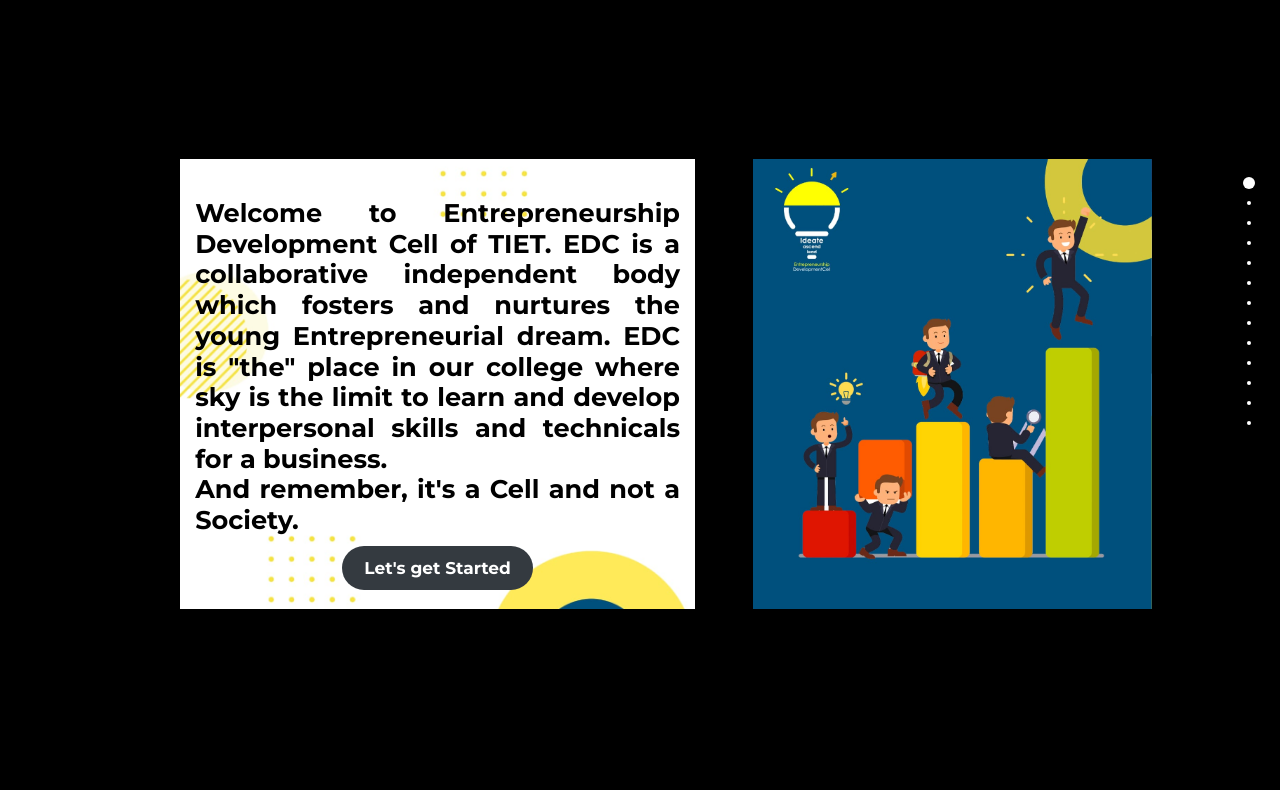
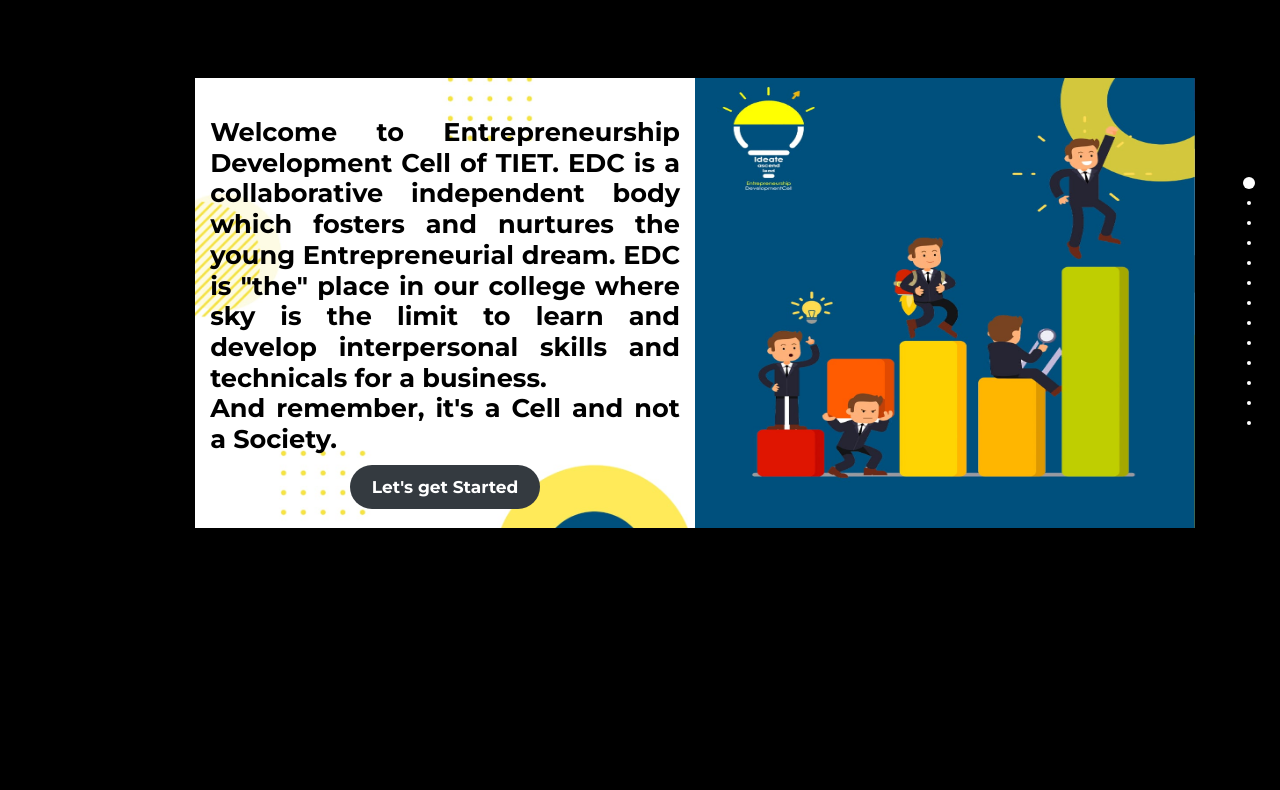
Before and after one commit to raghavvirmani2110/EDC_Recruitments, a plain HTML site: page index.html in a window 1280 px wide. Shown: the part 97-887 px from the top of the page. Drawn offline with Linux system fonts and the light colour scheme; animation ran at ten frames a second.

Commit message:
landing image

```diff
--- a/css/main.css
+++ b/css/main.css
@@ -79,6 +79,7 @@ h3 {
 }
 
 .logo_less {
+    position: fixed;
     justify-content: center;
     width: 100%;
     height: 100%;
--- a/index.html
+++ b/index.html
@@ -90,8 +90,8 @@
 								Started</a>
 						</div>
 					</div>
-					<div class="col-lg-6 col-md-12 col-sm-12 p-0 rounded-2 disp-none">
-						<img src="images/landing1.jpeg" style="max-width: 600px; max-height: 450px;" class="bg-img"/>
+					<div class="col-lg-6 col-md-12 col-sm-12 rounded-2 disp-none" style=" padding:0;">
+						<img src="images/landing1.jpeg" style="min-width: 100%; max-height: 450px;" class="bg-img"/>
 					</div>
 				</div>
 			</div>
```
